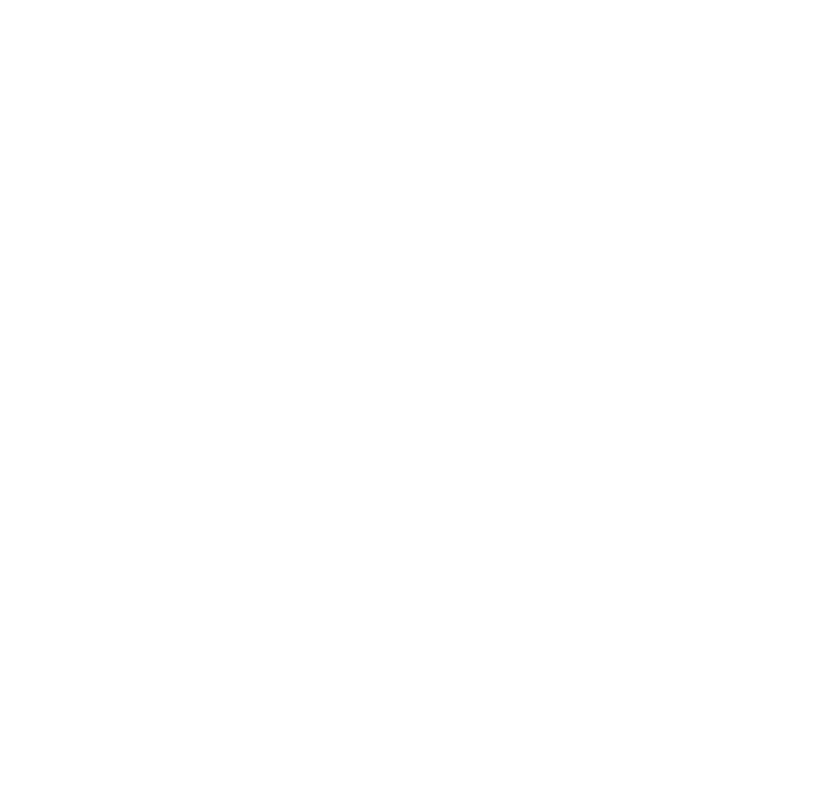
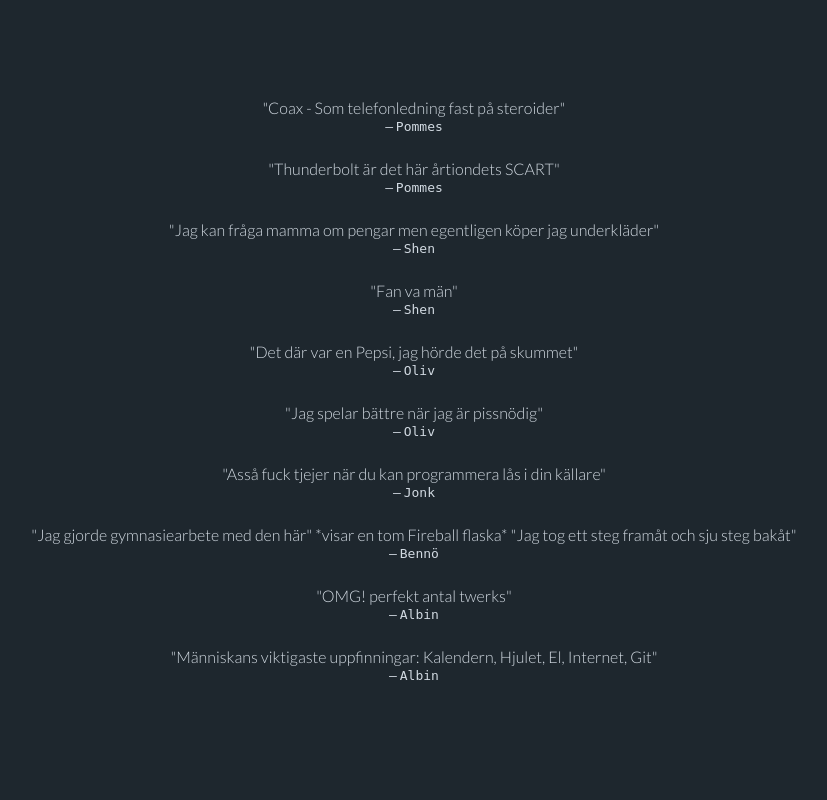
Before and after one commit to erhuz/quote, a PHP site: page / in a window 1280 px wide. Before the commit the part shown is empty. Shown: the whole page, without its empty margins (226-1053 px from the left). Run offline with PHP 8.4, Linux system fonts and the light colour scheme.

Commit message:
Lade till test sida

```diff
--- a/index.php
+++ b/index.php
@@ -3,12 +3,103 @@
 <head>
     <meta charset="UTF-8">
     <meta name="viewport" content="width=device-width, initial-scale=1.0">
+    <link href="https://fonts.googleapis.com/css?family=Lato:200,300,400,700" rel="stylesheet">
     <meta http-equiv="X-UA-Compatible" content="ie=edge">
     <title>Quoteinator</title>
+
+    <style>
+        @-ms-viewport{
+            width: device-width;
+        }
+        body {
+            background-color: #1e272e;
+        }
+        body, html {
+            margin: 0;
+            height: 100%;
+            overlow: hidden;
+            text-align: center;
+            font-family: lato;
+            font-size: 16;
+            font-weight: 200;
+            color: #d2dae2;
+            //https://flatuicolors.com/palette/se
+        }
+        p{
+            margin: 5px;
+            margin-bottom: 0px;
+            font-size: 20;
+
+        }
+        p:before,p:after {
+            content: "\0022";
+        }
+        pre{
+            margin: 25px;
+            margin-top: 2px;
+        }
+        pre:before {
+            content: "― ";
+            word-spacing: -5px;
+        }
+        .outer {
+            display: table;
+            position: absolute;
+            height: 100%;
+            width: 100%;
+        }
+
+        .middle {
+            display: table-cell;
+            vertical-align: middle;
+        }
+
+        .inner {
+            margin-left: auto;
+            margin-right: auto;
+        }
+    </style>
+
 </head>
 <body>
     <header></header>
-    <main></main>
+    <main>
+		<div class="outer">
+		  <div class="middle">
+		    <div class="inner">
+				<p>Coax - Som telefonledning fast på steroider</p>
+				<pre>Pommes</pre>
+
+				<p>Thunderbolt är det här årtiondets SCART</p>
+				<pre>Pommes</pre>
+
+				<p>Jag kan fråga mamma om pengar men egentligen köper jag underkläder</p>
+				<pre>Shen</pre>
+
+				<p>Fan va män</p>
+				<pre>Shen</pre>
+
+				<p>Det där var en Pepsi, jag hörde det på skummet</p>
+				<pre>Oliv</pre>
+
+				<p>Jag spelar bättre när jag är pissnödig</p>
+				<pre>Oliv</pre>
+
+				<p>Asså fuck tjejer när du kan programmera lås i din källare</p>
+				<pre>Jonk</pre>
+
+				<p>Jag gjorde gymnasiearbete med den här" *visar en tom Fireball flaska* "Jag tog ett steg framåt och sju steg bakåt</p>
+				<pre>Bennö</pre>
+
+				<p>OMG! perfekt antal twerks</p>
+				<pre>Albin</pre>
+
+				<p>Människans viktigaste uppfinningar: Kalendern, Hjulet, El, Internet, Git</p>
+				<pre>Albin</pre>
+		    </div>
+		  </div>
+        </div>
+    </main>
     <footer></footer>
 </body>
 </html>
```
